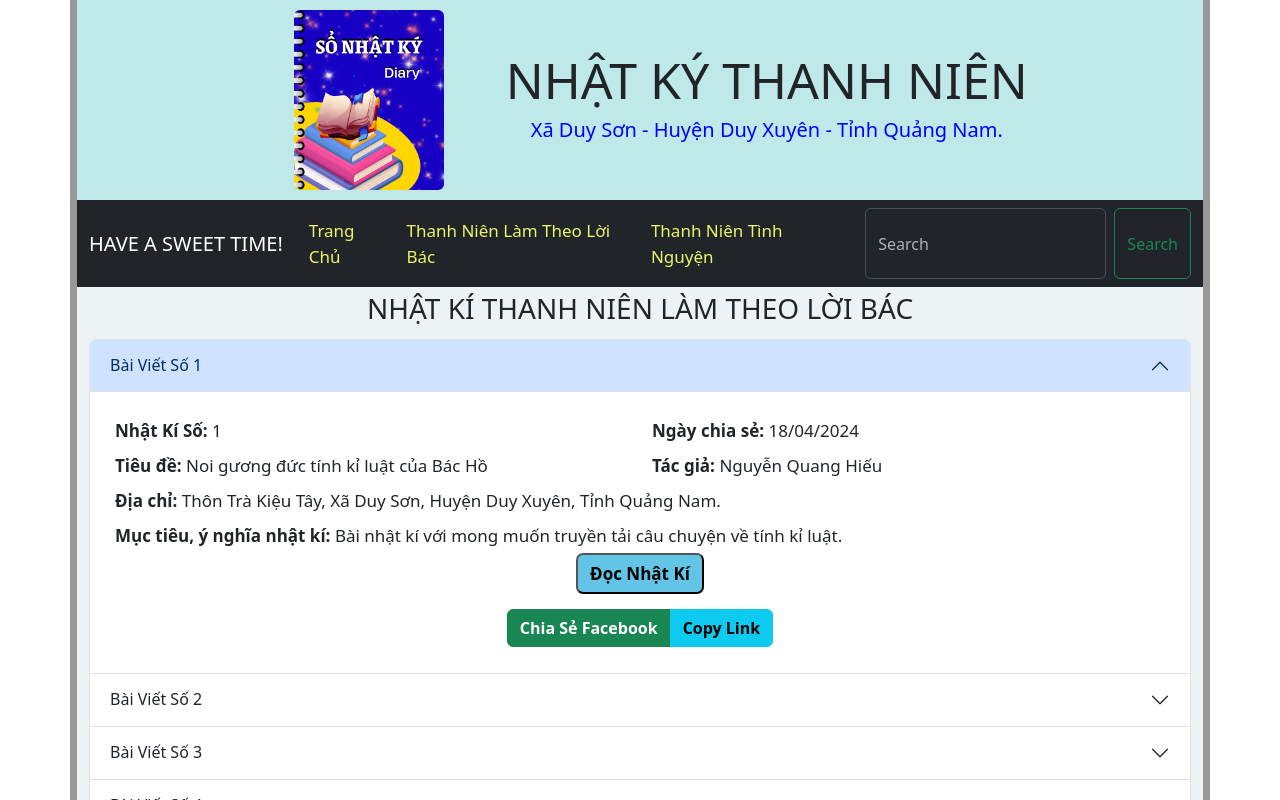
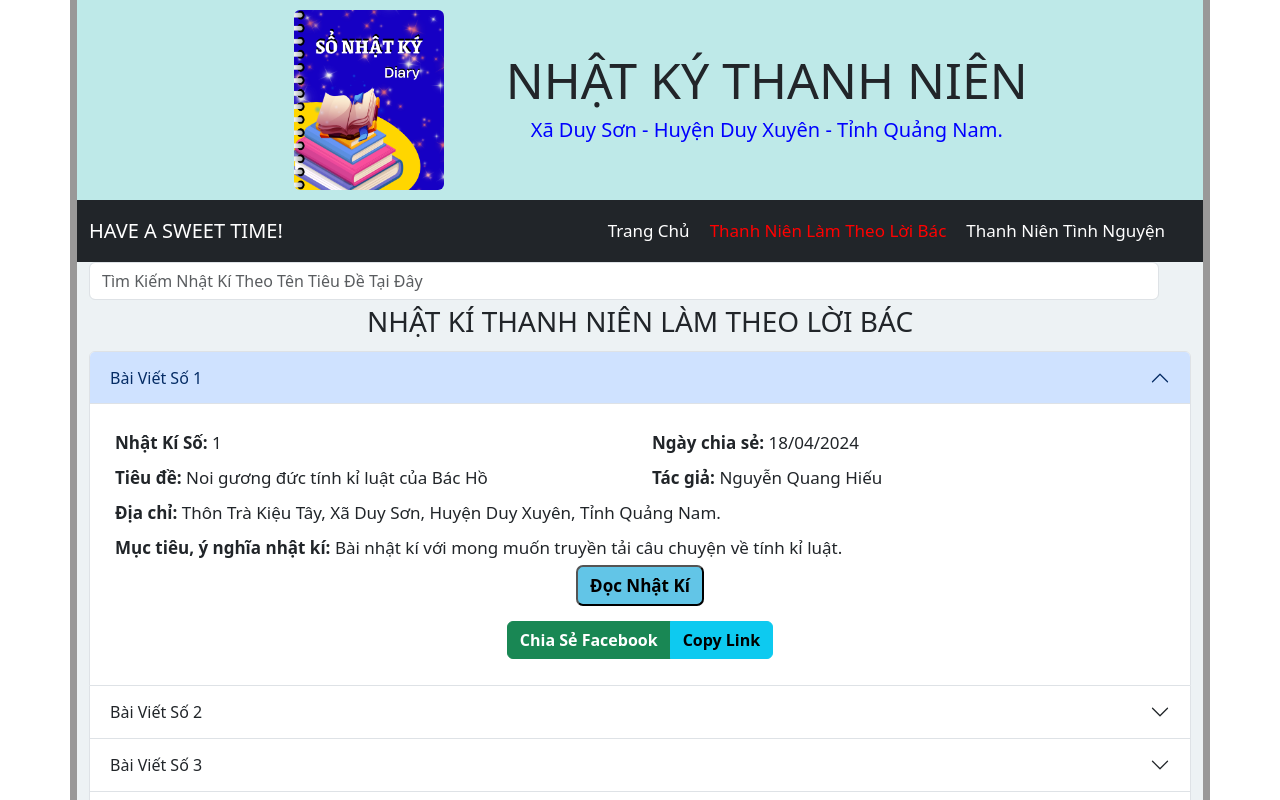
Before and after one commit to hieuquangnguyen/electronic-diary, a Next.js app: page /TNLamTheoLoiBac in a window 1280 px wide. Shown: the top 800 px of the page. Built offline with nearby package versions, Linux system fonts and the light colour scheme.

Commit message:
complete search and share

```diff
--- a/package.json
+++ b/package.json
@@ -13,7 +13,8 @@
     "next": "14.2.1",
     "react": "^18",
     "react-bootstrap": "^2.10.2",
-    "react-dom": "^18"
+    "react-dom": "^18",
+    "zustand": "^4.5.2"
   },
   "devDependencies": {
     "@types/node": "^20",
--- a/src/app/TNLamTheoLoiBac/page.tsx
+++ b/src/app/TNLamTheoLoiBac/page.tsx
@@ -6,12 +6,26 @@ import css from "@/styles/TNLamTheoLoiBac.module.css";
 import Button from "react-bootstrap/Button";
 import ButtonGroup from "react-bootstrap/ButtonGroup";
 import DiaryItem from "@/data/diaryData/page";
-
-import React, { useState } from "react";
+import { useSearchParams } from "next/navigation";
+import React, { useEffect, useState } from "react";
+import { useCommonStore } from "@/stores/common";
 
 const NKLamTheoLoiBac: React.FC = () => {
+  const searchParams = useSearchParams();
   // Tạo một state để lưu trữ postIdToOpen
   const [postIdToOpen, setPostIdToOpen] = useState<string>("1");
+  const { keywords } = useCommonStore();
+
+  useEffect(() => {
+    const postId = searchParams.get("postId");
+    if (postId) {
+      setPostIdToOpen(postId);
+    }
+  }, []);
+
+  useEffect(() => {
+    document.getElementById(`post${postIdToOpen}`)?.scrollIntoView();
+  }, [postIdToOpen]);
 
   // Thiết lập giá trị cho postIdToOpen, chẳng hạn khi người dùng chọn một bài viết cụ thể
   const handlePostClick = (postId: string) => {
@@ -170,7 +184,7 @@ const NKLamTheoLoiBac: React.FC = () => {
   function getPostUrl(postId: string) {
     const baseUrl =
       "https://nhat-ki-dien-tu-thanh-nien.vercel.app/TNLamTheoLoiBac";
-    return `${baseUrl}#post${postId}`; // Append post ID to the URL
+    return `${baseUrl}?postId=${postId}}`; // Append post ID to the URL
   }
 
   function shareToFacebook(postId: string) {
@@ -186,6 +200,8 @@ const NKLamTheoLoiBac: React.FC = () => {
     // Update state to set the defaultActiveKey to the shared post ID
     setPostIdToOpen(postId);
   }
+  // lọc search
+  const filteredPosts = posts.filter((post) => post.title.includes(keywords));
 
   return (
     <>
@@ -198,7 +214,7 @@ const NKLamTheoLoiBac: React.FC = () => {
             <div className={css.coverListNhatKi}>
               <div id="modal-root">
                 <Accordion key={postIdToOpen} defaultActiveKey={postIdToOpen}>
-                  {posts.map((post) => (
+                  {filteredPosts.map((post) => (
                     // Nhật kí số 1
                     <Accordion.Item
                       eventKey={post.id}
--- a/src/components/template/page.tsx
+++ b/src/components/template/page.tsx
@@ -13,8 +13,13 @@ import Form from "react-bootstrap/Form";
 import Button from "react-bootstrap/Button";
 import Link from "next/link";
 import Offcanvas from "react-bootstrap/Offcanvas";
+import { usePathname } from "next/navigation";
+import { useCommonStore } from "@/stores/common";
 
 export default function Template({ children }: { children: React.ReactNode }) {
+  const pathname = usePathname();
+  const { search } = useCommonStore();
+  console.log("pathname", pathname);
   return (
     <Container className={css.container}>
       {/* ảnh Nhat ki va Nhat Ki Thanh Nien Duy Son */}
@@ -64,28 +69,35 @@ export default function Template({ children }: { children: React.ReactNode }) {
                   </Offcanvas.Header>
                   <Offcanvas.Body>
                     <Nav className="justify-content-end flex-grow-1 pe-3">
-                      <Link href="/" className={css.NavMenuCustom}>
+                      <Link
+                        style={{
+                          color: pathname === "/" ? "red" : "white",
+                        }}
+                        href="/"
+                        className={css.NavMenuCustom}
+                      >
                         Trang Chủ
                       </Link>
                       <Link
+                        style={{
+                          color:
+                            pathname === "/TNLamTheoLoiBac" ? "red" : "white",
+                        }}
                         href="/TNLamTheoLoiBac"
                         className={css.NavMenuCustom}
                       >
                         Thanh Niên Làm Theo Lời Bác
                       </Link>
-                      <Link href="/TNTinhNguyen" className={css.NavMenuCustom}>
+                      <Link
+                        style={{
+                          color: pathname === "/TNTinhNguyen" ? "red" : "white",
+                        }}
+                        href="/TNTinhNguyen"
+                        className={css.NavMenuCustom}
+                      >
                         Thanh Niên Tình Nguyện
                       </Link>
                     </Nav>
-                    <Form className="d-flex">
-                      <Form.Control
-                        type="search"
-                        placeholder="Search"
-                        className="me-2"
-                        aria-label="Search"
-                      />
-                      <Button variant="outline-success">Search</Button>
-                    </Form>
                   </Offcanvas.Body>
                 </Navbar.Offcanvas>
               </Container>
@@ -96,6 +108,17 @@ export default function Template({ children }: { children: React.ReactNode }) {
 
       {/* row content */}
       <Row className={css.rowContent}>
+        <Row>
+          <Form className="d-flex">
+            <Form.Control
+              type="search"
+              placeholder="Tìm Kiếm Nhật Kí Theo Tên Tiêu Đề Tại Đây"
+              className="me-2"
+              aria-label="Search"
+              onChange={(event) => search(event.target.value)}
+            />
+          </Form>
+        </Row>
         {children}
         {/* hiển thị nội dung của các page ở đây */}
       </Row>
--- /dev/null
+++ b/src/stores/common.ts
@@ -0,0 +1,11 @@
+import { create } from "zustand";
+
+interface ICommonStore {
+    keywords: string;
+    search: (keywords: string) => void;
+}
+
+export const useCommonStore = create<ICommonStore>((set) => ({
+  keywords: '',
+  search: (keywords: string) => set({ keywords }),
+}));
```
Also changed, not shown: 1 other file (tests, documents, lock files or other folders).
